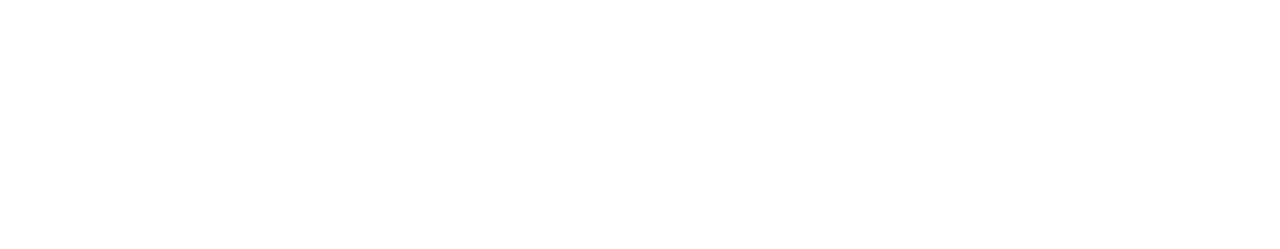
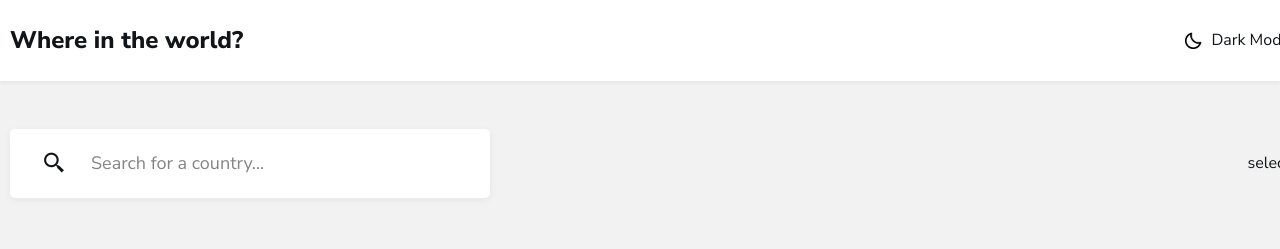
Before and after one commit to Jamoliddin610/rest-countries, a plain HTML site: page index.html in a window 1280 px wide. Drawn offline with nearby package versions, Linux system fonts and the light colour scheme.

Commit message:
initial commit

```diff
--- a/css/style.css
+++ b/css/style.css
@@ -1,3 +1,22 @@
+@import url('https://fonts.googleapis.com/css2?family=Nunito+Sans:wght@400;600;700;800&display=swap');
+
+.dark {
+  --body-color:#202C36;
+  --primary-color: #2B3844;
+  --text-color: #fff;
+  --bg-img-dark: url('../imgs/sun-regular-24.png');
+  --placeholder-color: #fff;
+}
+:root {
+  --body-color: #f2f2f2;
+  --primary-color: #fff;
+  --text-color: #111517;
+  --bg-img-dark: url('../imgs/moon-regular-24.png');
+  --box-bg-color: #ff0;
+  --placeholder-color: #848484;
+}
+
+
 *,
 *::after,
 *::before {
@@ -7,8 +26,91 @@
 }
 
 body {
-  background-color: #fff;
+  background-color: var(--body-color);
+  color: var(--text-color);
   min-height: 100vh;
   display: flex;
   flex-direction: column;
+  font-family: 'Nunito Sans', sans-serif;
+  transition: all 0.4s ease;
 }
+
+.container {
+  width: 1300px;
+  padding: 0 10px;
+}
+
+.site-header {
+  background-color: var(--primary-color);
+  padding: 24px 0;
+  box-shadow: 0px 2px 4px rgba(0, 0, 0, 0.0562443);
+}
+.logo-heading {
+  font-weight: 800;
+  font-size: 24px;
+  line-height: 33px;
+}
+.light-dark {
+  display: flex;
+  flex-direction: row;
+  align-items: center;
+  background-color: transparent;
+  border: none;
+  color: var(--text-color);
+  text-transform: capitalize;
+}
+.light-dark::before {
+  content: '';
+  width: 20px;
+  height: 20px;
+  background-image: var(--bg-img-dark);
+  background-size: cover;
+  display: inline-block;
+  position: relative;
+  right: 8px;
+  margin-left: 8px;
+}
+
+.site-main {
+  padding: 48px 0;
+}
+
+.input-search {
+  background-color: var(--primary-color);
+  padding: 19px 32px;
+  width: 480px;
+  box-shadow: 0px 2px 9px rgba(0, 0, 0, 0.0532439);
+  border-radius: 5px;
+}
+
+.bx-search-alt-2 {
+  color: var(--text-color);
+  font-size: 25px;
+  margin-right: 24px;
+}
+input[type="text"] {
+  background-color: transparent;
+  color: var(--text-color);
+  font-size: 18px;
+  padding: 5px 0;
+  width: 85%;
+  border: none;
+}
+input[type="text"]:focus {
+  outline: none;
+}
+::placeholder {
+  color: var(--placeholder-color);
+}
+
+/* .box {
+  width: 200px;
+  height: 200px;
+  background-color: var(--box-bg-color);
+  margin-bottom: 10px;
+}
+
+
+.content {
+  --box-bg-color: rgb(0, 4, 255);
+} */
--- a/index.html
+++ b/index.html
@@ -6,13 +6,46 @@
   <meta http-equiv="X-UA-Compatible" content="IE=edge">
   <meta name="viewport" content="width=device-width, initial-scale=1.0">
   <title>Document</title>
+  <link href='https://unpkg.com/boxicons@2.1.1/css/boxicons.min.css' rel='stylesheet'>
   <link rel="stylesheet" href="https://necolas.github.io/normalize.css/8.0.1/normalize.css">
   <link rel="stylesheet" href="css/col.css">
   <link rel="stylesheet" href="css/style.css">
 </head>
 
 <body>
+  <header id="header" class="site-header">
+    <div class="container">
+      <div class="row middle between">
+        <h2 class="logo-heading">Where in the world?</h2>
+        <button class="light-dark" id="modeBtn">Dark Mode</button>
+      </div>
+    </div>
+  </header>
 
+  <div class="site-main">
+    <div class="container">
+      <div class="row middle between">
+        <div class="input-search row middle">
+          <i class='bx bx-search-alt-2'></i>
+          <input type="text" name="search" placeholder="Search for a country…">
+        </div>
+        <div class="select">
+          <p>select</p>
+        </div>
+      </div>
+    </div>
+
+  </div>
+
+  <div class="box"></div>
+
+  <div class="content">
+    <div class="box"></div>
+    <div class="box"></div>
+    <div class="box"></div>
+  </div>
+
+  <div class="box"></div>
   <script src="js/main.js"></script>
 </body>
 
--- a/js/main.js
+++ b/js/main.js
@@ -0,0 +1,12 @@
+let a = 0;
+document.getElementById('modeBtn').addEventListener('click', function () {
+  // document.getElementById('header').classList.toggle('dark');
+  document.body.classList.toggle('dark');
+  if (a == 0) {
+    this.textContent = 'Light mode';
+    a++;
+  } else {
+    this.textContent = 'Dark mode';
+    a = 0;
+  }
+});
```
Also changed, not shown: imgs/moon-regular-24.png (added), imgs/sun-regular-24.png (added).
